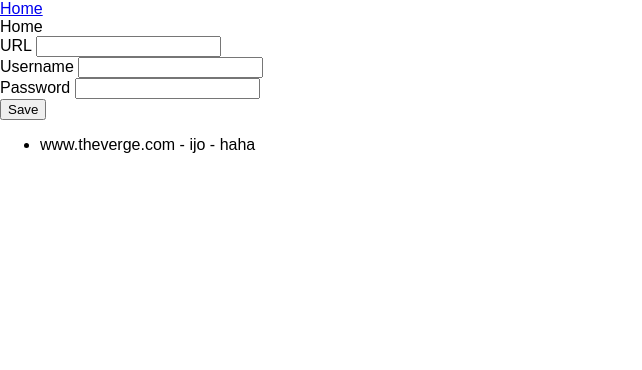
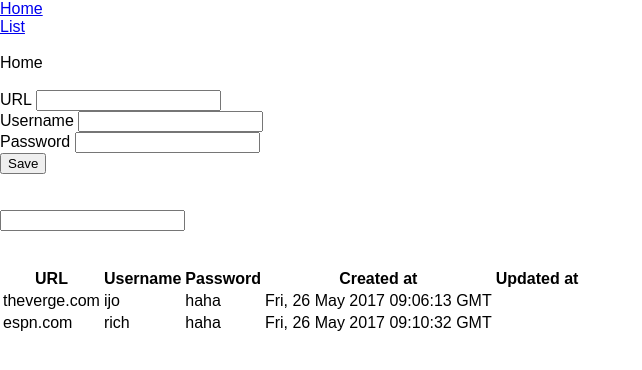
Before and after one commit to nerdijoe/react-redux-password-manager, a React (Create React App) app: page / in a window 1280 px wide. Shown: the top 370 px of the page, without its empty margins (0-642 px from the left). Built offline with nearby package versions, Linux system fonts and the light colour scheme; data requests are answered from the project's data file.

Commit message:
have the form, searchfield and search result on Home page, now working on validation

```diff
--- a/data/db.json
+++ b/data/db.json
@@ -1,12 +1,18 @@
 {
   "data": [
     {
-      "id": 1,
-      "url": "www.theverge.com",
+      "id": "1f992f95-3439-4ca4-8f97-54c7046e404b",
+      "url": "theverge.com",
       "username": "ijo",
       "password": "haha",
-      "created_at": "2010-05-26",
-      "updated_at": "2010-05-26"
+      "created_at": "2017-05-26T09:06:13.197Z"
+    },
+    {
+      "id": "9b0ce83f-566e-4fb4-80ee-5430c238880d",
+      "url": "espn.com",
+      "username": "rich",
+      "password": "haha",
+      "created_at": "2017-05-26T09:10:32.773Z"
     }
   ]
 }
--- a/package.json
+++ b/package.json
@@ -9,7 +9,8 @@
     "react-router-dom": "^4.1.1",
     "redux": "^3.6.0",
     "redux-logger": "^3.0.6",
-    "redux-thunk": "^2.2.0"
+    "redux-thunk": "^2.2.0",
+    "uuid": "^3.0.1"
   },
   "devDependencies": {
     "react-scripts": "1.0.6"
--- a/src/App.js
+++ b/src/App.js
@@ -8,6 +8,7 @@ import store from './store/manageStore'
 import './App.css';
 import Home from './components/Home'
 import Nav from './components/Nav'
+import List from './components/List'
 
 class App extends Component {
   render() {
@@ -17,7 +18,8 @@ class App extends Component {
           <div>
             <Nav />
 
-            <Route path="/" component={Home} />
+            <Route exact path="/" component={Home} />
+            <Route exact path="/list" component={List} />
 
           </div>
         </BrowserRouter>
--- a/src/actions/constants.js
+++ b/src/actions/constants.js
@@ -1,3 +1,4 @@
 export const FETCH_DATA = 'FETCH_DATA'
 export const INCREMENT_LAST_ID = 'INCREMENT_LAST_ID'
 export const ADD_PASSWORD = 'ADD_PASSWORD'
+export const SEARCH = 'SEARCH'
--- a/src/actions/index.js
+++ b/src/actions/index.js
@@ -1,6 +1,10 @@
+import uuid from 'uuid'
+
 import {
   FETCH_DATA,
-  INCREMENT_LAST_ID
+  INCREMENT_LAST_ID,
+  ADD_PASSWORD,
+  SEARCH
 } from './constants'
 
 export const fetchData = (data) => {
@@ -27,3 +31,45 @@ export const incrementLastId = () => {
     type: INCREMENT_LAST_ID
   }
 }
+
+export const addPassword = (new_item) => {
+  return {
+    type: ADD_PASSWORD,
+    new_item
+  }
+}
+
+export const actionAddPassword = (form) => {
+  console.log("Date.now", Date.now())
+  return (dispatch) => {
+    fetch('http://localhost:5000/data', {
+      method: 'post',
+      headers: {
+        'Accept': 'application/json',
+        'Content-Type': 'application/json'
+      },
+      body: JSON.stringify({
+        id: uuid(),
+        url: form.url,
+        username: form.username,
+        password: form.password,
+        created_at: new Date()
+      })
+    })
+    .then( res => res.json() )
+    .then( res => {
+      console.log('actionAddPassword')
+      console.log(res)
+      dispatch(addPassword(res))
+      // increment last id
+
+    })
+  }
+}
+
+export const search = (text) => {
+  return {
+    type: SEARCH,
+    text
+  }
+}
--- a/src/components/Home.js
+++ b/src/components/Home.js
@@ -4,6 +4,8 @@ import { connect } from 'react-redux'
 import { actionFetchData } from '../actions'
 
 import PasswordForm from './PasswordForm'
+import SearchForm from './SearchForm'
+import SearchResult from './SearchResult'
 
 class Home extends React.Component {
 
@@ -13,21 +15,19 @@ class Home extends React.Component {
 
   }
 
+
+
   render() {
     return (
       <div>
+        <br/>
         Home
-
-        <PasswordForm on/>
-        <ul>
-        { this.props.data.map( d => {
-          return (
-            <li key={d.id}>
-              {d.url} - {d.username} - {d.password}
-            </li>
-          )
-        })}
-        </ul>
+        <br/><br/>
+        <PasswordForm />
+        <br/><br/>
+        <SearchForm />
+        <br/><br/>
+        <SearchResult />
 
       </div>
     )
--- /dev/null
+++ b/src/components/List.js
@@ -0,0 +1,19 @@
+import React from 'react'
+
+import SearchForm from './SearchForm'
+import SearchResult from './SearchResult'
+
+class List extends React.Component {
+
+  render() {
+    return (
+      <div>
+        List
+        <SearchForm />
+        <SearchResult />
+      </div>
+    )
+  }
+}
+
+export default List
--- a/src/components/Nav.js
+++ b/src/components/Nav.js
@@ -6,7 +6,8 @@ export default class Nav extends React.Component {
   render() {
     return(
       <div>
-        <Link to="/" >Home</Link>
+        <Link to="/" >Home</Link><br/>
+        <Link to="/list" >List</Link>
       </div>
     )
   }
--- a/src/components/PasswordForm.js
+++ b/src/components/PasswordForm.js
@@ -1,21 +1,66 @@
 import React from 'react'
+import { connect } from 'react-redux'
 
-export default class PasswordForm extends React.Component {
+import { actionAddPassword } from '../actions'
+
+class PasswordForm extends React.Component {
+  state = {
+    url:'',
+    username: '',
+    password: '',
+    validationRule: {
+      password_min_length: 5,
+      password_lower_case_count: 1,
+      password_upper_case_count: 1,
+      password_contain_number: 1,
+      password_contain_special_char: 1
+    },
+    validationErrors: {
+      password_min_length: false,
+      password_lower_case_count: false,
+      password_upper_case_count: false,
+      password_contain_number: false,
+      password_contain_special_char: false
+    }
+  }
 
   handleSubmit(e) {
     e.preventDefault()
 
-    console.log('handleSubmit')
+    console.log(`handleSubmit`, this.state)
+
+    //check validation, if all true then proceed
+
+    this.props.actionAddPassword(this.state)
+  }
+
+  handleChange(e) {
+    const target = e.target
+    const value = target.value
+    const name = target.name
+    console.log(`handleChange: ${name}=[${value}]`)
+
+    this.setState({
+      [name]: value
+    })
+
+    //check min length
+    if(name === 'password') {
+      this.validationErrors.password_min_length = this.state.password.length <= this.validationRule.password_min_length ? false : true
+
+
+    }
+
   }
 
   render() {
     return (
       <div>
 
-        <form onSubmit={(e) => { this.handleSubmit(e)}}>
-          URL <input type='text'/><br/>
-          Username <input type='text'/><br/>
-          Password <input type='password' /><br/>
+        <form onSubmit={(e) => { this.handleSubmit(e)} }>
+          URL <input type='text' name='url' value={this.state.url} onChange={(e) => {this.handleChange(e)}} required='required'/><br/>
+          Username <input type='text' name='username' value={this.state.username} onChange={(e) => {this.handleChange(e)}} required='required'/><br/>
+          Password <input type='password' name='password' value={this.state.password} onChange={(e) => {this.handleChange(e)}}  required='required'/><br/>
           <button type='submit'>Save</button>
         </form>
 
@@ -23,3 +68,17 @@ export default class PasswordForm extends React.Component {
     )
   }
 }
+
+const mapStateToProps = (state) => {
+  return {
+  }
+}
+
+const mapDispatchToProps = (dispatch) => {
+  return {
+    actionAddPassword: (form, last_id) => { dispatch(actionAddPassword(form, last_id)) }
+  }
+}
+
+const connectedPasswordForm = connect(mapStateToProps, mapDispatchToProps)(PasswordForm)
+export default connectedPasswordForm
--- /dev/null
+++ b/src/components/SearchForm.js
@@ -0,0 +1,41 @@
+import React from 'react'
+import { connect } from 'react-redux'
+
+import { search } from '../actions'
+
+class SearchForm extends React.Component {
+  state = {
+    text: ''
+  }
+
+  handleChange(e) {
+    console.log('handleOnChange')
+    this.setState({
+      text: e.target.value
+    })
+
+    this.props.search(this.state.text)
+  }
+
+  handleSubmit(e) {
+    e.preventDefault()
+    this.props.search(this.state.text)
+  }
+
+  render() {
+    return(
+      <form onSubmit={(e) => {this.handleSubmit(e)}}>
+        <input type="text" name="search" value={this.state.text} onChange={(e) => { this.handleChange(e) }} />
+      </form>
+    )
+  }
+}
+
+const mapDispatchToProps = (dispatch) => {
+  return {
+    search: (text) => { dispatch(search(text)) }
+  }
+}
+
+const connectedSearchForm = connect(null, mapDispatchToProps)(SearchForm)
+export default connectedSearchForm
--- /dev/null
+++ b/src/components/SearchResult.js
@@ -0,0 +1,53 @@
+import React from 'react'
+import { connect } from 'react-redux'
+
+class SearchResult extends React.Component {
+
+  render() {
+    return (
+      <div>
+
+        <table>
+          <thead>
+          <tr>
+            <th>URL</th>
+            <th>Username</th>
+            <th>Password</th>
+            <th>Created at</th>
+            <th>Updated at</th>
+          </tr>
+          </thead>
+          <tbody>
+          {this.props.search_result.map (d => {
+
+            let created_at = (new Date(d.created_at)).toUTCString()
+
+            let updated_at = ""
+            if(d.updated_at) updated_at = (new Date(d.updated_at)).toUTCString()
+
+            return (
+              <tr key={d.id}>
+                <td>{d.url}</td>
+                <td>{d.username}</td>
+                <td>{d.password}</td>
+                <td>{created_at}</td>
+                <td>{updated_at}</td>
+              </tr>
+            )
+          })}
+          </tbody>
+        </table>
+
+      </div>
+    )
+  }
+}
+
+const mapStateToProps = (state) => {
+  return {
+    search_result: state.passwordReducer.search_result
+  }
+}
+
+const connectedSearchResult = connect(mapStateToProps, null)(SearchResult)
+export default connectedSearchResult
--- a/src/reducers/passwordReducer.js
+++ b/src/reducers/passwordReducer.js
@@ -1,24 +1,38 @@
 import {
   FETCH_DATA,
   INCREMENT_LAST_ID,
-  ADD_PASSWORD
+  ADD_PASSWORD,
+  SEARCH
 } from '../actions/constants'
 
 const initialState = {
   data: [],
-  last_id: 0
+  last_id: 0,
+  search_result: []
 }
 
 const passwordReducer = (state = initialState, action) => {
   switch(action.type) {
     case FETCH_DATA: {
-      return { ...state, data: action.data }
+      return { ...state, data: action.data, search_result: action.data }
     }
     case INCREMENT_LAST_ID: {
       return { ...state, last_id: state.last_id + 1 }
     }
     case ADD_PASSWORD: {
-      return { ...state, data: [...state.data, action.new_item ] }
+      return { ...state, data: [...state.data, action.new_item ], search_result: [...state.data, action.new_item ] }
+    }
+    case SEARCH: {
+      let text = action.text.toLowerCase()
+      const result = state.data.filter( d => {
+        let checkUrl = d.url.toLowerCase().indexOf(text)
+        let checkUsername = d.username.toLowerCase().indexOf(text)
+        let checkPassword = d.password.toLowerCase().indexOf(text)
+        console.log(`${checkUrl}, ${checkUsername}, ${checkPassword}`)
+        return (checkUrl > -1) || (checkUsername > -1 ) || (checkPassword > -1)
+      })
+      console.log('SEARCH', result)
+      return { ...state, search_result: result }
     }
     default: return state
   }
```
